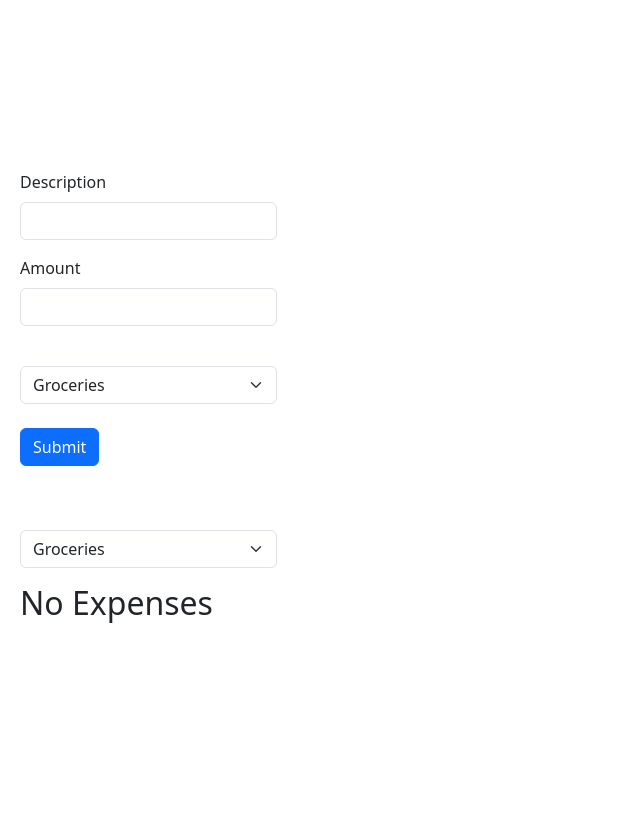
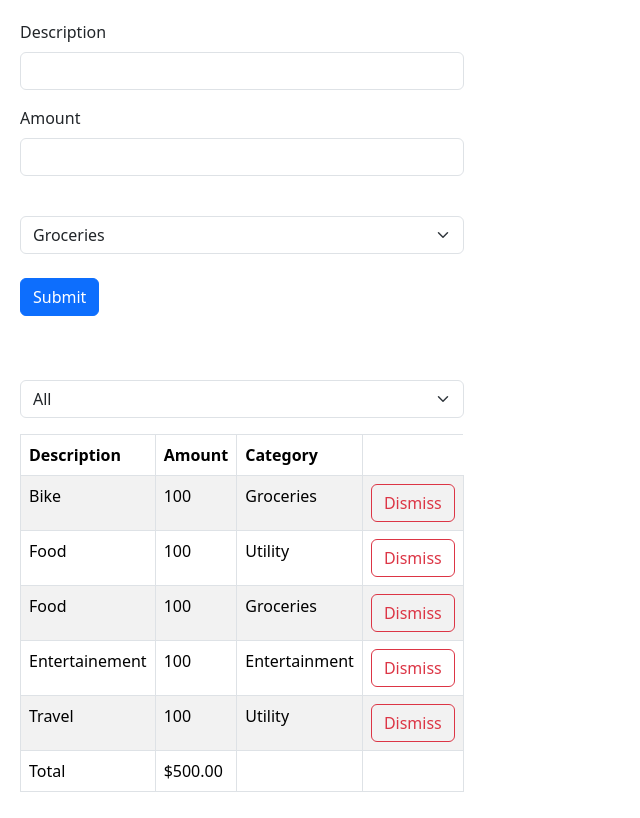
Before and after one commit to C0SMlC/React-18, a React (Vite) app: page / in a window 1280 px wide. Shown: the top 818 px of the page, without its empty margins (0-640 px from the left). Built offline with nearby package versions, Linux system fonts and the light colour scheme.

Commit message:
Building Expense form

```diff
--- a/src/App.tsx
+++ b/src/App.tsx
@@ -110,54 +110,59 @@ import ExpenseList from './expense-tracker/ExpenseList';
 import ExpenseFilter from './expense-tracker/ExpenseFilter';
 import ExpenseForm from './expense-tracker/ExpenseForm';
 
-
 const App = () => {
   const [cartItem, setCartitem] = useState([
     {
       id: 1,
-      title: 'Bike',
+      description: 'Bike',
       amount: 100,
-      category: 'Food',
+      category: 'Groceries',
     },
     {
       id: 2,
-      title: 'Food',
+      description: 'Food',
       amount: 100,
-      category: 'Food',
+      category: 'Utility',
     },
     {
       id: 3,
-      title: 'Food',
+      description: 'Food',
       amount: 100,
-      category: 'Food',
+      category: 'Groceries',
     },
     {
       id: 4,
-      title: 'Entertainement',
+      description: 'Entertainement',
       amount: 100,
       category: 'Entertainment',
     },
     {
       id: 5,
-      title: 'Travel',
+      description: 'Travel',
       amount: 100,
-      category: 'Travel',
+      category: 'Utility',
     },
   ]);
 
-  const [selectedCategory, setSelectedCategory] = useState(' ');
-
-  let visibleItems = selectedCategory
-    ? cartItem.filter((e) => e.category === selectedCategory)
-    : cartItem;
+  const [selectedCategory, setSelectedCategory] = useState('');
+  let visibleItems = cartItem;
 
   if (selectedCategory === 'All') {
     visibleItems = cartItem;
+  } else {
+    visibleItems = selectedCategory
+      ? cartItem.filter((e) => e.category === selectedCategory)
+      : cartItem;
   }
+
   return (
     <div>
       <div className="mb-3">
-        <ExpenseForm />
+        <ExpenseForm
+          onSubmit={(data) =>
+            setCartitem([...cartItem, { ...data, id: data.amount * 10 }])
+          }
+        />
       </div>
 
       <div className="mb-3">
--- a/src/expense-tracker/ExpenseForm.tsx
+++ b/src/expense-tracker/ExpenseForm.tsx
@@ -18,22 +18,35 @@ const schema = z.object({
     })
     .min(1)
     .max(100000),
-  category: z.enum(categories, {
-    errorMap: () => ({
-      message: 'Category is required',
-    }),
-  }),
+  category: z.enum(categories),
 });
 
+// interface inputData {
+//   description: string;
+//   amount: number;
+//   category: string;
+// }
+
+interface props {
+  onSubmit: (data: ExpenseFormData) => void;
+}
+
 type ExpenseFormData = z.infer<typeof schema>;
-const ExpenseForm = () => {
+const ExpenseForm = (props: props) => {
   const {
     register,
     handleSubmit,
+    reset,
     formState: { errors },
   } = useForm<ExpenseFormData>({ resolver: zodResolver(schema) });
   return (
-    <form action="form" onSubmit={handleSubmit((data) => console.log(data))}>
+    <form
+      action="form"
+      onSubmit={handleSubmit((data) => {
+        props.onSubmit(data);
+        reset();
+      })}
+    >
       <div className="mb-3">
         <label htmlFor="" className="form-label">
           Description
@@ -66,11 +79,13 @@ const ExpenseForm = () => {
       </div>
       <div className="mb-4">
         <label htmlFor="" className="form-label"></label>
-        <select id="category" className="form-select">
+        <select id="category" className="form-select" {...register('category')}>
           {' '}
-          {categories.map((category) => (
-            <option>{category}</option>
-          ))}
+          {categories
+            .filter((e) => e != 'All')
+            .map((category) => (
+              <option>{category}</option>
+            ))}
         </select>
         {errors.category && (
           <p className="text-danger">{errors.category.message}</p>
--- a/src/expense-tracker/ExpenseList.tsx
+++ b/src/expense-tracker/ExpenseList.tsx
@@ -2,7 +2,7 @@ import React from 'react';
 
 interface Expense {
   id: number;
-  title: string;
+  description: string;
   amount: number;
   category: string;
 }
@@ -28,7 +28,7 @@ const ExpenseList = (props: Props) => {
       <tbody>
         {props.Expenses.map((expense) => (
           <tr key={expense.id}>
-            <td>{expense.title}</td>
+            <td>{expense.description}</td>
             <td>{expense.amount}</td>
             <td>{expense.category}</td>
             <td>
--- a/src/expense-tracker/categories.tsx
+++ b/src/expense-tracker/categories.tsx
@@ -1 +1,6 @@
-export const categories = ['Groceries', 'Utility', 'Entertainment'] as const;
+export const categories = [
+  'All',
+  'Groceries',
+  'Utility',
+  'Entertainment',
+] as const;
```
